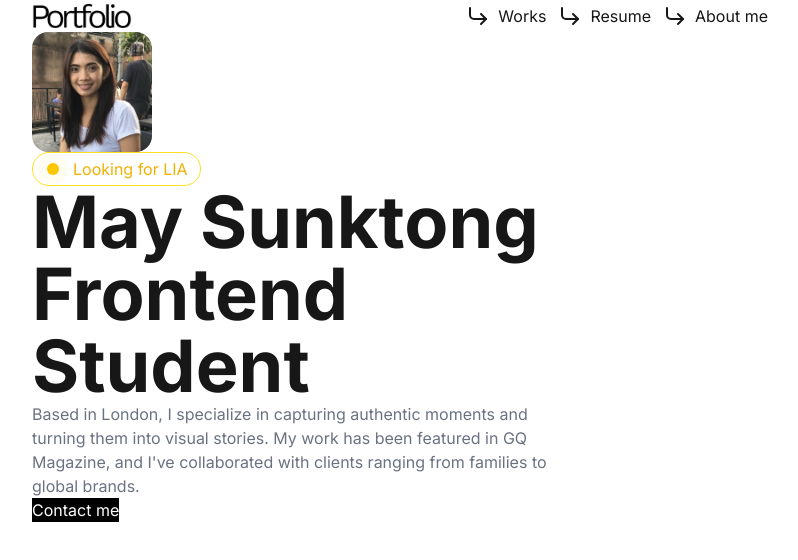
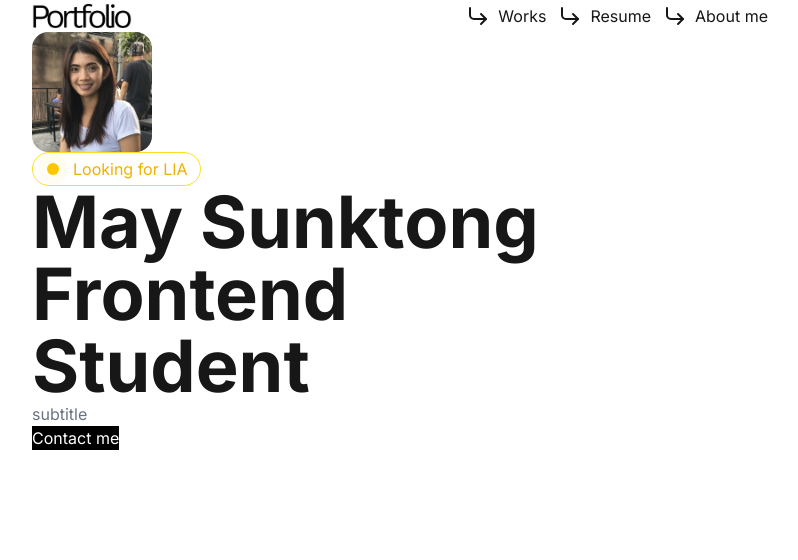
Before and after one commit to maysunktong/portfolio, a Next.js app: page / in a window 1280 px wide. Shown: the top 560 px of the page, without its empty margins (240-1038 px from the left). Built offline with nearby package versions, Linux system fonts and the light colour scheme.

Commit message:
fix errors

```diff
--- a/components/HeroBanner.tsx
+++ b/components/HeroBanner.tsx
@@ -10,11 +10,8 @@ export default function HeroBanner() {
       <h1 className="text-7xl font-semibold">May Sunktong</h1>
       <h2 className="text-7xl font-semibold">Frontend Student</h2>
       <p className="font-thin text-gray-500">
-        Based in London, I specialize in capturing authentic moments and turning
-        them into visual stories. My work has been featured in GQ Magazine, and
-        I've collaborated with clients ranging from families to global brands.
+       subtitle
       </p>
-
       <button type="button" className="bg-black">
         <Link href="/" className="text-white">
           Contact me
--- a/components/ui/ProfileImage.tsx
+++ b/components/ui/ProfileImage.tsx
@@ -1,5 +1,3 @@
-import { StatusIndicator } from "./StatusIndicator";
-
 export default function ProfileImage() {
   return (
     <div className="rounded-2xl aspect-square overflow-hidden w-30">
```
